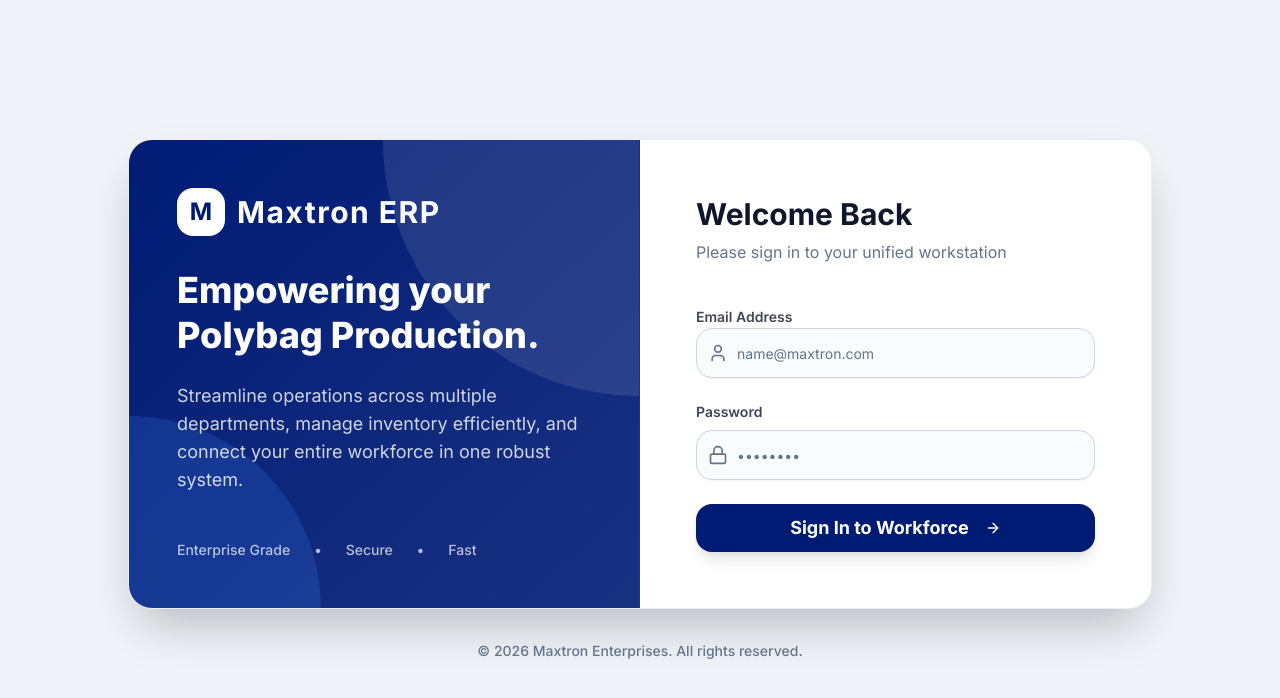
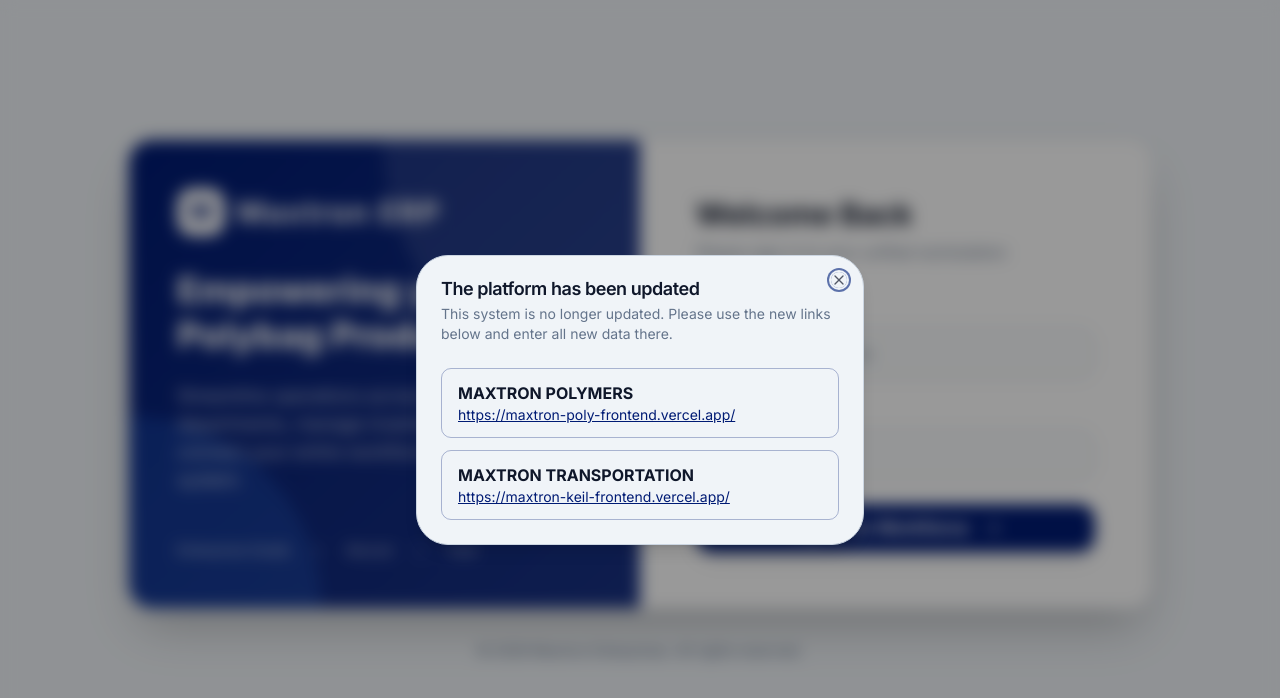
Before and after one commit to mailattfg-ops/maxtron-frontend, a Next.js app: page /login in a window 1280 px wide. Shown: the top 698 px of the page. Built offline with nearby package versions, Linux system fonts and the light colour scheme.

Commit message:
feat: add migration notice modal redirecting to new deployed platforms

```diff
--- a/src/app/layout.tsx
+++ b/src/app/layout.tsx
@@ -1,6 +1,7 @@
 import { Inter } from 'next/font/google';
 import './globals.css';
 import AppLayout from '@/components/AppLayout';
+import MovedNotice from '@/components/MovedNotice';
 import { TooltipProvider } from '@/components/ui/tooltip';
 
 const inter = Inter({ subsets: ['latin'] });
@@ -32,6 +33,7 @@ export default function RootLayout({
             <ToastProvider>
               <ConfirmProvider>
                 <AppLayout>{children}</AppLayout>
+                <MovedNotice />
               </ConfirmProvider>
             </ToastProvider>
           </TooltipProvider>
--- /dev/null
+++ b/src/components/MovedNotice.tsx
@@ -0,0 +1,39 @@
+'use client';
+
+import { useEffect, useState } from 'react';
+import { usePathname } from 'next/navigation';
+import { Dialog, DialogContent, DialogHeader, DialogTitle, DialogDescription } from '@/components/ui/dialog';
+
+const LINKS = [
+  { name: 'MAXTRON POLYMERS', url: 'https://maxtron-poly-frontend.vercel.app/' },
+  { name: 'MAXTRON TRANSPORTATION', url: 'https://maxtron-keil-frontend.vercel.app/' },
+];
+
+/** Shown on every page of this old system: work must move to the new platforms. */
+export default function MovedNotice() {
+  const pathname = usePathname();
+  const [open, setOpen] = useState(true);
+  useEffect(() => setOpen(true), [pathname]); // again on each page they open
+
+  return (
+    <Dialog open={open} onOpenChange={setOpen}>
+      <DialogContent className="sm:max-w-md">
+        <DialogHeader>
+          <DialogTitle>The platform has been updated</DialogTitle>
+          <DialogDescription>
+            This system is no longer updated. Please use the new links below and enter all new data there.
+          </DialogDescription>
+        </DialogHeader>
+        <div className="flex flex-col gap-3 pt-2">
+          {LINKS.map(l => (
+            <a key={l.url} href={l.url}
+              className="rounded-md border border-primary/30 px-4 py-3 hover:bg-primary/5 focus:outline-none focus:ring-2 focus:ring-primary">
+              <span className="block font-bold">{l.name}</span>
+              <span className="block text-sm text-primary underline break-all">{l.url}</span>
+            </a>
+          ))}
+        </div>
+      </DialogContent>
+    </Dialog>
+  );
+}
```
